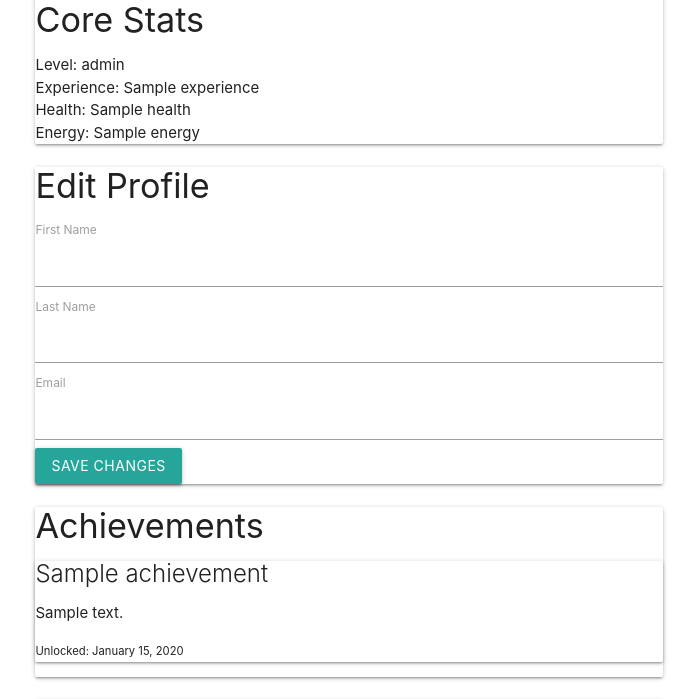
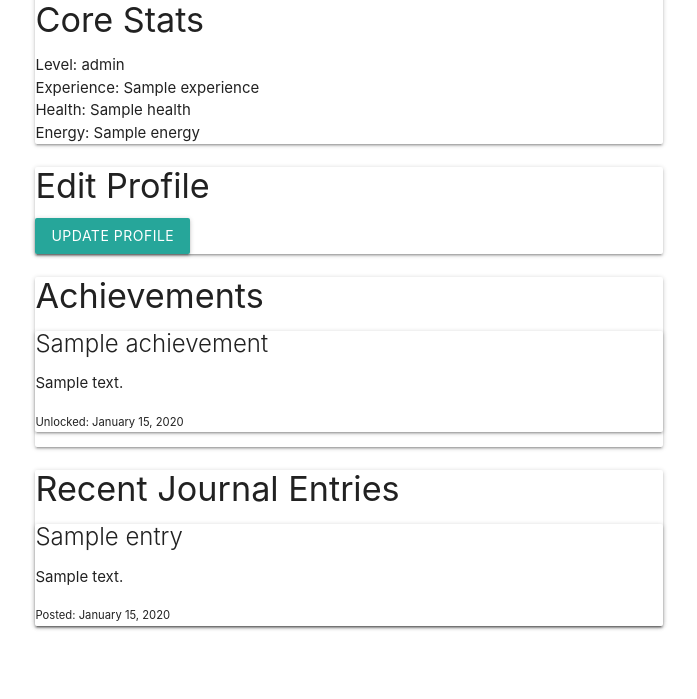
Before and after one commit to ndjvisser/life, a Django app: template life_dashboard/templates/dashboard/profile.html in a window 1280 px wide. Shown: the part 137-836 px from the top of the page, without its empty margins (291-988 px from the left). After the commit the page ends 767 px from the top, so only its background shows below. Run offline with Django 5.2, Linux system fonts and the light colour scheme; the template is opened without the code that fills it: most values are stand-ins (such as "Sample title", 1, 10 or a date in 2020); some libraries are stand-ins or nearby versions.

Commit message:
Simplify form rendering approach.

```diff
--- a/life_dashboard/templates/dashboard/profile.html
+++ b/life_dashboard/templates/dashboard/profile.html
@@ -35,22 +35,10 @@
             <div class="card mb-4">
                 <div class="card-body">
                     <h4>Edit Profile</h4>
-                    <form method="post" id="profile-form">
+                    <form method="post" enctype="multipart/form-data">
                         {% csrf_token %}
-                        <div class="mb-3">
-                            <label for="id_first_name" class="form-label">First Name</label>
-                            <input type="text" class="form-control" id="id_first_name" name="first_name" value="{{ user.first_name }}">
-                        </div>
-                        <div class="mb-3">
-                            <label for="id_last_name" class="form-label">Last Name</label>
-                            <input type="text" class="form-control" id="id_last_name" name="last_name" value="{{ user.last_name }}">
-                        </div>
-                        <div class="mb-3">
-                            <label for="id_email" class="form-label">Email</label>
-                            <input type="email" class="form-control" id="id_email" name="email" value="{{ user.email }}">
-                        </div>
                         {{ form|crispy }}
-                        <button type="submit" class="btn btn-primary">Save Changes</button>
+                        <button type="submit" class="btn btn-primary">Update Profile</button>
                     </form>
                 </div>
             </div>
```
